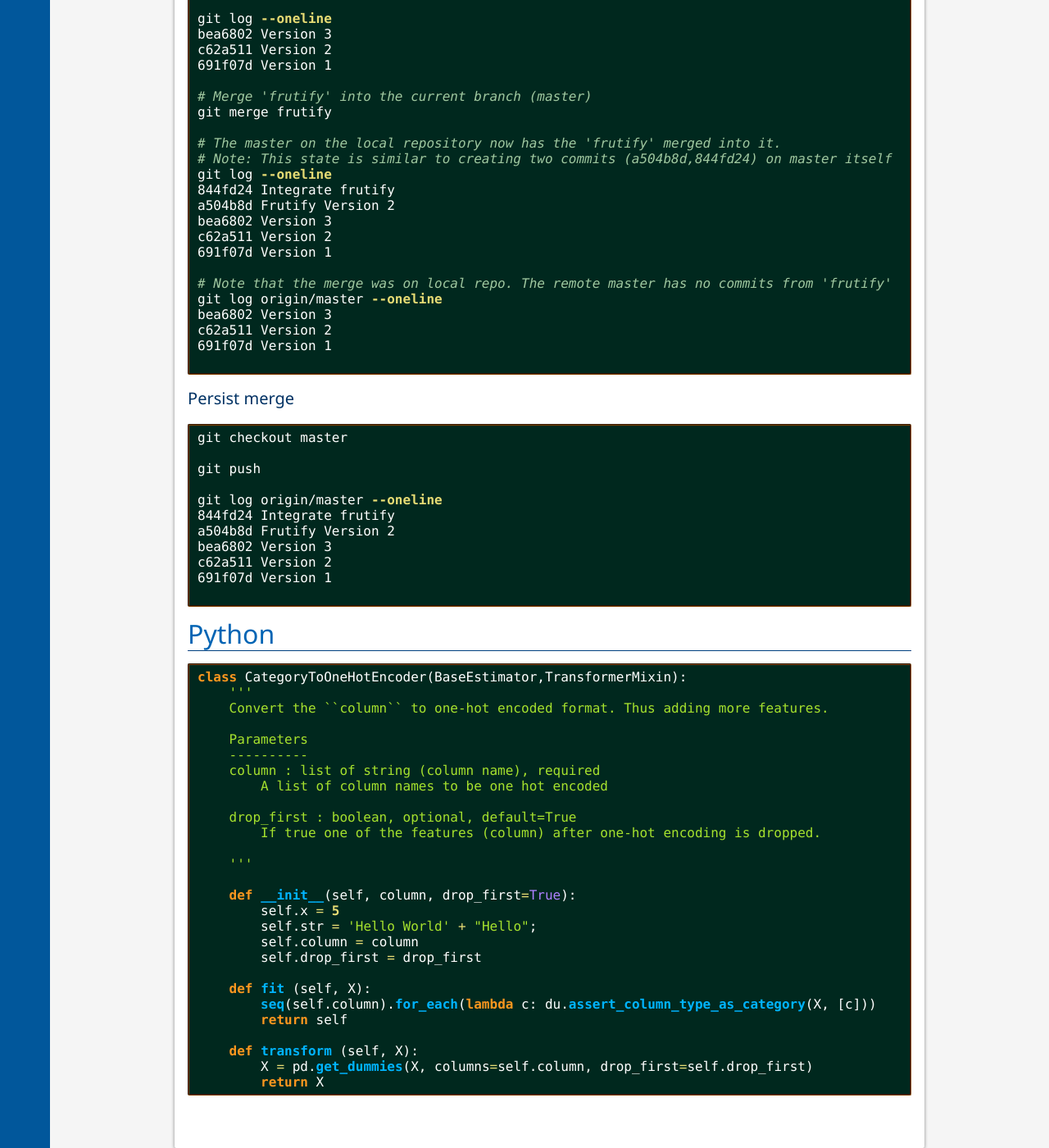
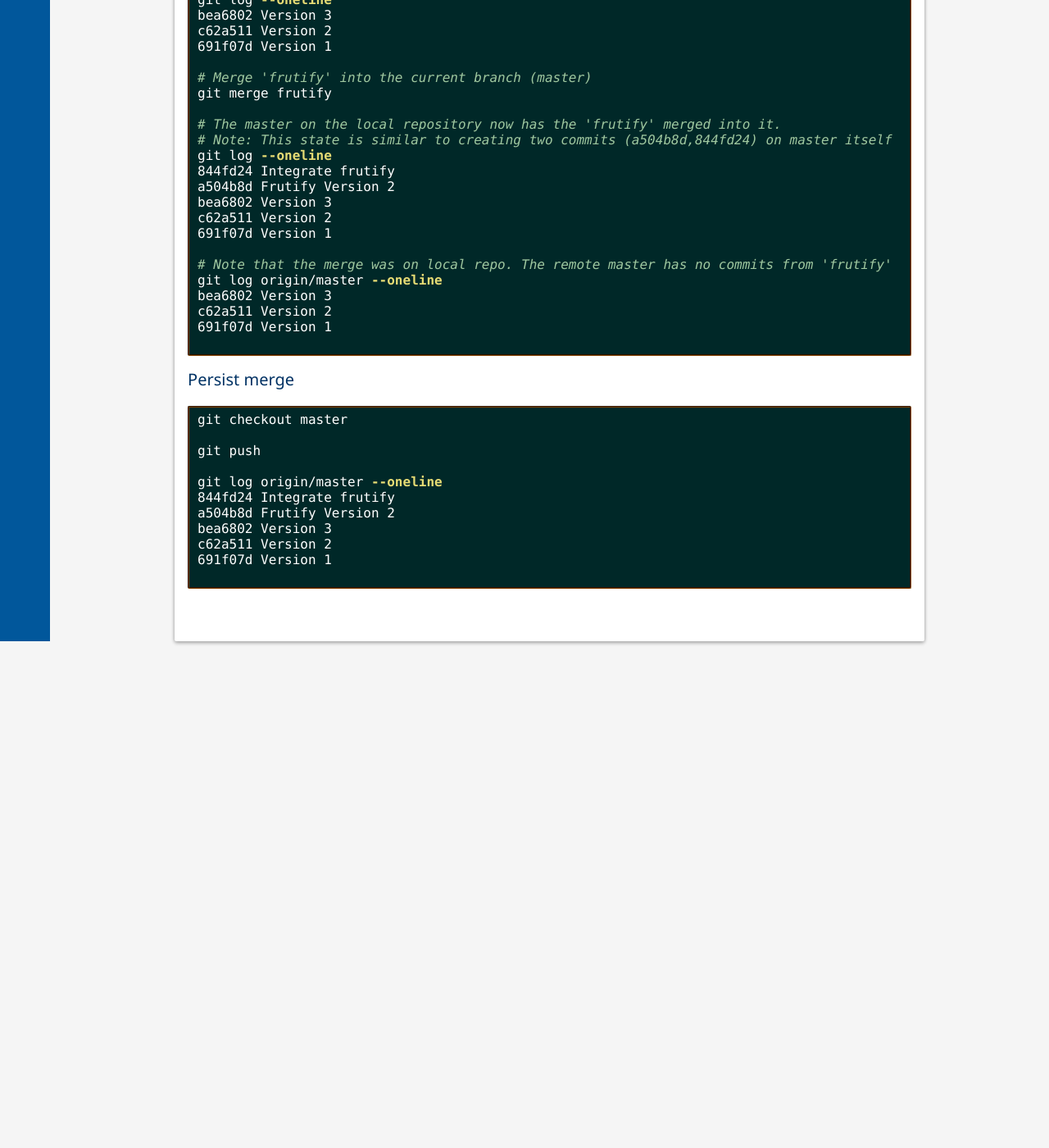
Before and after one commit to cafeduke/cafeduke.github.io, a Jekyll site: the page built from _posts/git/2018-05-23-git-essentials.md, in a window 1280 px wide and 1400 px high, scrolled down 15761 px. Shown: the whole window at 82% size. Built offline with Jekyll 4.4.1, drawn with Linux system fonts in a browser that asks for light colours; nearby versions of some CDN libraries; some of the changed text lies outside the part shown.

Commit message:
Layout update Cosmetic

````diff
--- a/_includes/css.html
+++ b/_includes/css.html
@@ -16,5 +16,5 @@
 <!-- CafeDuke CSS - Project specific Classes  -->
 <link href="{{ '/assets/css/main.css' | relative_url }}" rel="stylesheet" type='text/css'>
 
-<!-- Cafe Duke Syntax CSS -->
+<!-- CafeDuke Syntax CSS - Code syntax highlight -->
 <link href="{{ '/assets/css/duke-dark.css' | relative_url }}" rel="stylesheet" type='text/css'>
--- a/_includes/toc.html
+++ b/_includes/toc.html
@@ -1,5 +1,5 @@
 <nav>
   <h4>Table of Contents</h4>
-  * this unordered seed list will be replaced by toc as unordered list
+  1. this unordered seed list will be replaced by toc as unordered list
   {:toc}
 </nav>
--- a/_posts/git/2018-05-23-git-essentials.md
+++ b/_posts/git/2018-05-23-git-essentials.md
@@ -574,7 +574,7 @@
 691f07d Version 1
 ```
 
-#### Persist branch
+### Persist branch
 
 In the previous section we created a branch `frutify` and added a commit to this branch. However, the branch is still local. The branch and the commit have to be pushed to remote in order to ensure commit is safe.
 
@@ -725,37 +725,3 @@
 691f07d Version 1
 
 ```
-
-
-
-# Python
-
-```python
-class CategoryToOneHotEncoder(BaseEstimator,TransformerMixin):
-    '''
-    Convert the ``column`` to one-hot encoded format. Thus adding more features.
-
-    Parameters
-    ----------
-    column : list of string (column name), required
-        A list of column names to be one hot encoded
-
-    drop_first : boolean, optional, default=True
-        If true one of the features (column) after one-hot encoding is dropped.
-
-    '''
-
-    def __init__(self, column, drop_first=True):
-        self.x = 5
-        self.str = 'Hello World' + "Hello";
-        self.column = column
-        self.drop_first = drop_first
-
-    def fit (self, X):
-        seq(self.column).for_each(lambda c: du.assert_column_type_as_category(X, [c]))
-        return self
-
-    def transform (self, X):
-        X = pd.get_dummies(X, columns=self.column, drop_first=self.drop_first)
-        return X
-```
--- a/assets/css/duke-dark.css
+++ b/assets/css/duke-dark.css
@@ -1,6 +1,6 @@
 /*
 
-Background                      | BoardGreen | rgb(30,40,30)
+Background                      | BoardGreen | rgb(0,40,40)
 Foreground                      | White
 KeyWord                         | Orange     | rgb(253,151,31);
 Function Name                   | LightBlue  | rgb(0,180,255);
@@ -10,7 +10,7 @@
 */
 .highlight pre {
     color:White;
-    background-color: rgb(0,40,30);
+    background-color: rgb(0,40,40);
     border: 2px groove rgb(128,64,0);
     padding: 5px 10px;
     font: normal 1em 'Consolas';
--- a/assets/css/main.css
+++ b/assets/css/main.css
@@ -1,3 +1,10 @@
+/**/
+:root {
+    --primary     : #1565C0;    /* mdc-text-blue-800   */
+    --dark-parrot : #33691E;    /* mdc-text-light-green-900 */
+    --dark-green  : #1B5E20;
+}
+
 /**
  * Core
  * ________________________________________________________________________________________________
@@ -17,8 +24,19 @@
 }
 
 .collapsing {
-  transition: none !important;
+    transition: none !important;
 }
+
+/* Anchor */
+a {
+    color: var(--primary);
+}
+
+a:hover {
+    text-decoration: underline;
+    color: var(--dark-green);
+}
+
 
 /* Headings */
 h1, h2, h3, h4, h5, h6 {
@@ -131,9 +149,13 @@
  * ________________________________________________________________________________________________
  */
 
+#markdown-toc {
+    color: var(--primary);
+}
+
 /* Content Anchor */
 a.post-link {
-    color: #1565C0;
+    color: rgb(20,100,190);
     text-decoration: none;
 }
 
````
Also changed, not shown: other parts of _posts/git/2018-05-23-git-essentials.md (+6 -6 lines).
